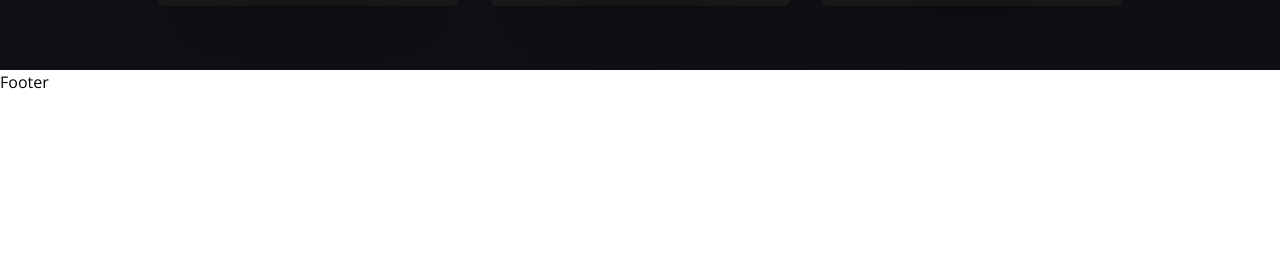
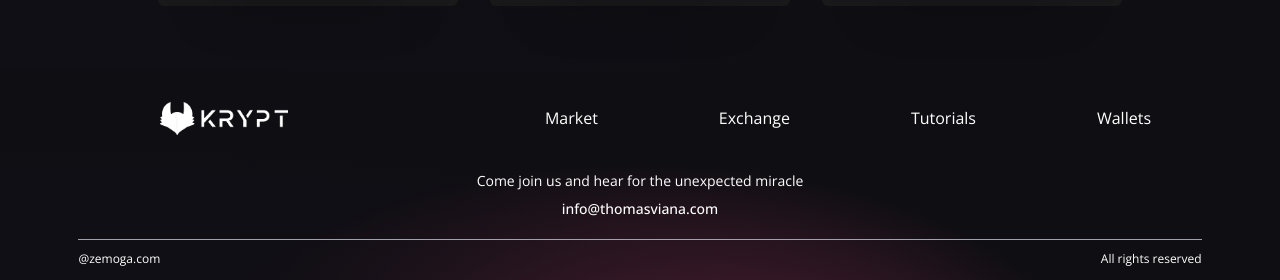
Before and after one commit to thomasviana/web3-dapp, a React (Vite) app in the folder client/: page / in a window 1280 px wide. Shown: the part 2321-2601 px from the top of the page. Before the commit the page ends 2415 px from the top, so only its background shows below. Built offline with nearby package versions, Linux system fonts and the light colour scheme.

Commit message:
Create footer component.

```diff
--- a/client/src/components/Footer.jsx
+++ b/client/src/components/Footer.jsx
@@ -1,7 +1,33 @@
 import React from "react";
+import logo from "../../images/logo.png";
 
-const Footer = () => {
-  return <h1>Footer</h1>;
-};
+
+const Footer = () => (
+  <div className="w-full flex md:justify-center justify-between items-center flex-col p-4 gradient-bg-footer">
+    <div className="w-full flex sm:flex-row flex-col justify-between items-center my-4">
+      <div className="flex flex-[0.5] justify-center items-center">
+        <img src={logo} alt="logo" className="w-32" />
+      </div>
+      <div className="flex flex-1 justify-evenly items-center flex-wrap sm:mt-0 mt-5 w-full">
+        <p className="text-white text-base text-center mx-2 cursor-pointer">Market</p>
+        <p className="text-white text-base text-center mx-2 cursor-pointer">Exchange</p>
+        <p className="text-white text-base text-center mx-2 cursor-pointer">Tutorials</p>
+        <p className="text-white text-base text-center mx-2 cursor-pointer">Wallets</p>
+      </div>
+    </div>
+
+    <div className="flex justify-center items-center flex-col mt-5">
+      <p className="text-white text-sm text-center">Come join us and hear for the unexpected miracle</p>
+      <p className="text-white text-sm text-center font-medium mt-2">info@thomasviana.com</p>
+    </div>
+
+    <div className="sm:w-[90%] w-full h-[0.25px] bg-gray-400 mt-5 " />
+
+    <div className="sm:w-[90%] w-full flex justify-between items-center mt-3">
+      <p className="text-white text-left text-xs">@zemoga.com</p>
+      <p className="text-white text-right text-xs">All rights reserved</p>
+    </div>
+  </div>
+);
 
 export default Footer;
```
